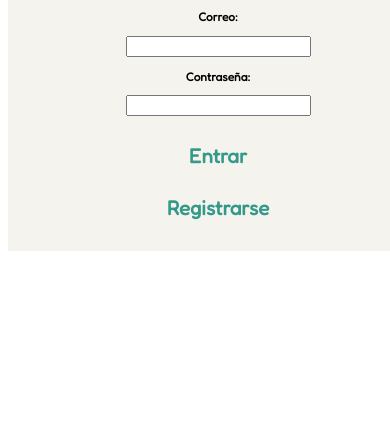
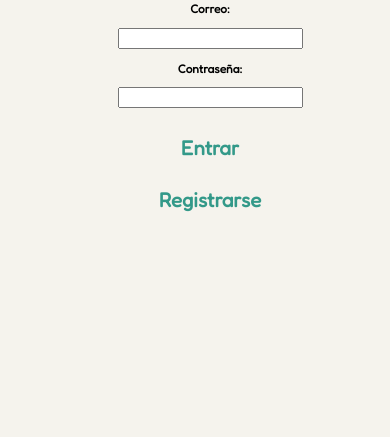
Before and after one commit to juanp-ctrl/App-movil-en-web, a website: page index.html in a window 390 px wide. Shown: the part 407-844 px from the top of the page. Drawn offline with Linux system fonts and the light colour scheme.

Commit message:
Margin y correccion de estilos

```diff
--- a/css/main.css
+++ b/css/main.css
@@ -200,6 +200,16 @@ header div img {
   width: 420px;
 }
 
+@media (max-width: 420px) {
+  body {
+    background-color: #f5f3ed;
+  }
+}
+@media (max-width: 360px) {
+  #celular {
+    width: 360px;
+  }
+}
 #contenedor-recuadro {
   width: 100%;
   display: flex;
@@ -390,6 +400,10 @@ html {
   font-family: "Fredoka", sans-serif;
 }
 
+body {
+  margin: 0;
+}
+
 h1 {
   font-size: 3.5rem;
 }
--- a/sass/_contenido.scss
+++ b/sass/_contenido.scss
@@ -1,5 +1,17 @@
 #celular{
     width: 420px;
+}
+
+@media (max-width: 420px){
+    body{
+        background-color: #f5f3ed;
+    }
+}
+
+@media (max-width: 360px){
+    #celular{
+        width: 360px;
+    }
 }
 
 #contenedor-recuadro{
--- a/sass/index.scss
+++ b/sass/index.scss
@@ -10,6 +10,10 @@ html{
     font-size: 63.2%;
     text-align: center;
     font-family: $letra;
+}
+
+body{
+    margin: 0;
 }
 
 h1{
```
Also changed, not shown: css/main.min.css, dist/css/main.min.css.
